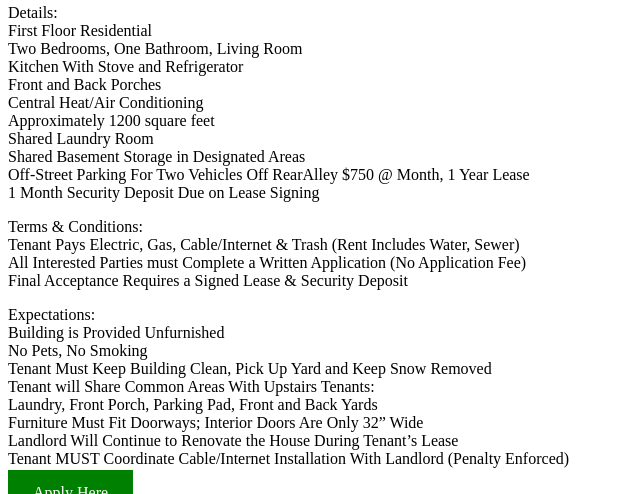
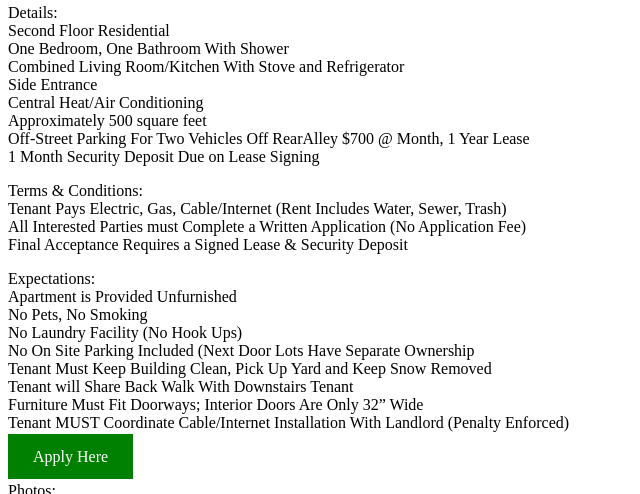
Before and after one commit to kfgreen/1064-B-Parsons, a plain HTML site: page index.html in a window 1280 px wide. Shown: the part 74-568 px from the top of the page, without its empty margins (0-640 px from the left). Drawn offline with Linux system fonts and the light colour scheme.

Commit message:
Update index.html

```diff
--- a/index.html
+++ b/index.html
@@ -10,31 +10,29 @@
 APARTMENT FOR RENT -1064 1/2 Parsons Avenue, Columbus, OH 43206<br>
 <p>
 Details:<br>
-First Floor Residential<br>
-Two Bedrooms, One Bathroom, Living Room<br>
-Kitchen With Stove and Refrigerator<br>
-Front and Back Porches<br>
+Second Floor Residential<br>
+One Bedroom, One Bathroom With Shower<br>
+Combined Living Room/Kitchen With Stove and Refrigerator<br>
+Side Entrance<br>
 Central Heat/Air Conditioning<br>
-Approximately 1200 square feet<br>
-Shared Laundry Room<br>
-Shared Basement Storage in Designated Areas<br>
+Approximately 500 square feet<br>
 Off-Street Parking For Two Vehicles Off RearAlley
-$750 @ Month, 1 Year Lease<br>
+$700 @ Month, 1 Year Lease<br>
 1 Month Security Deposit Due on Lease Signing<br>
 </p><p>
 Terms & Conditions:<br>
-Tenant Pays Electric, Gas, Cable/Internet & Trash (Rent Includes Water, Sewer)<br>
+Tenant Pays Electric, Gas, Cable/Internet (Rent Includes Water, Sewer, Trash)<br>
 All Interested Parties must Complete a Written Application (No Application Fee)<br>
 Final Acceptance Requires a Signed Lease & Security Deposit<br>
 </p><p>
 Expectations:<br>
-Building is Provided Unfurnished<br>
+Apartment is Provided Unfurnished<br>
 No Pets, No Smoking<br>
+No Laundry Facility (No Hook Ups)<br>
+No On Site Parking Included (Next Door Lots Have Separate Ownership<br>
 Tenant Must Keep Building Clean, Pick Up Yard and Keep Snow Removed<br>
-Tenant will Share Common Areas With Upstairs Tenants:<br>
-Laundry, Front Porch, Parking Pad, Front and Back Yards<br>
+Tenant will Share Back Walk With Downstairs Tenant<br>
 Furniture Must Fit Doorways; Interior Doors Are Only 32” Wide<br>
-Landlord Will Continue to Renovate the House During Tenant’s Lease<br>
 Tenant MUST Coordinate Cable/Internet Installation With Landlord (Penalty Enforced)<br>
 </p><p>
 <a id="apply" href="https://docs.google.com/forms/d/e/1FAIpQLSfTTcgxpPrzkQ73GXB8QuX3x19leFGB5WiqtEWmdEdtLvWX7Q/viewform?usp=mail_form_link">Apply Here</a><br>
```
